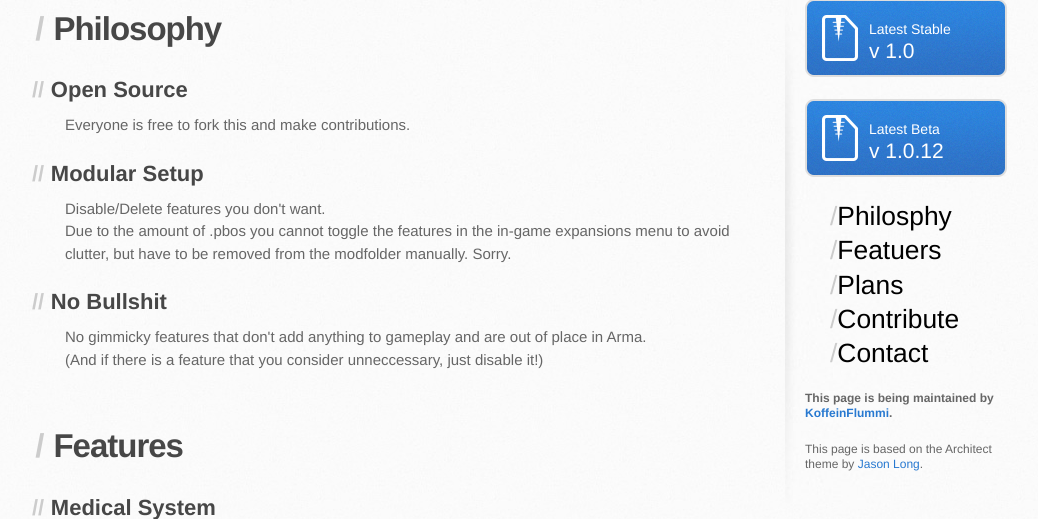
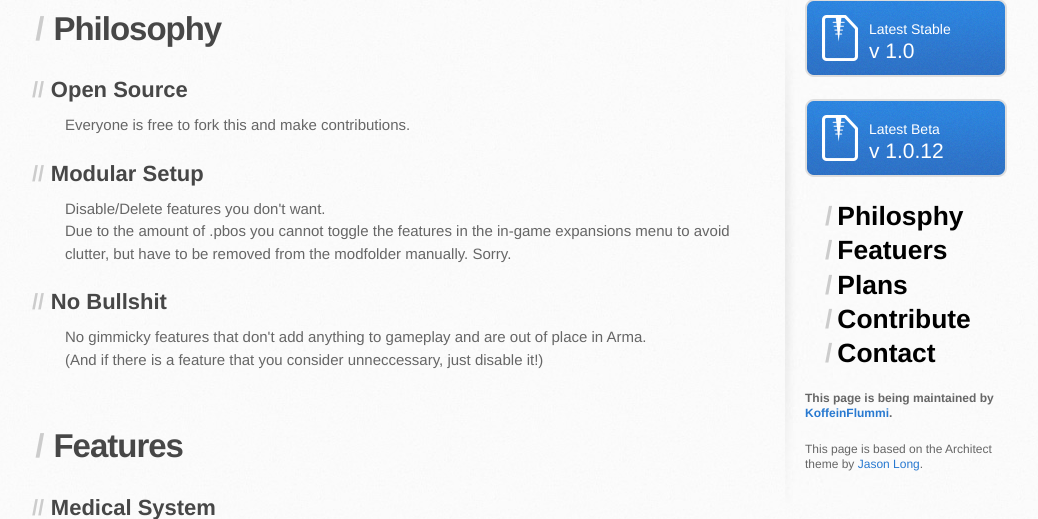
Before and after one commit to KoffeinFlummi/AGM, a PHP site: page / in a window 1280 px wide. Shown: the part 327-846 px from the top of the page, without its empty margins (105-1143 px from the left). Run offline with PHP 8.4, Linux system fonts and the light colour scheme; some libraries are stand-ins or nearby versions.

Commit message:
Update stylesheet.css

```diff
--- a/stylesheets/stylesheet.css
+++ b/stylesheets/stylesheet.css
@@ -140,11 +140,12 @@ aside#sidebar p.repo-owner a {
 .sidenav {
   list-style: none;
   font-size: 2.2em;
+  font-weight: bold;
   color: #CCC;
 }
 .sidenav li:before {
   content: "/";
-  margin-left: 5px;
+  margin-right: 5px;
 }
 .sidenav a {
   color: #000;
```
